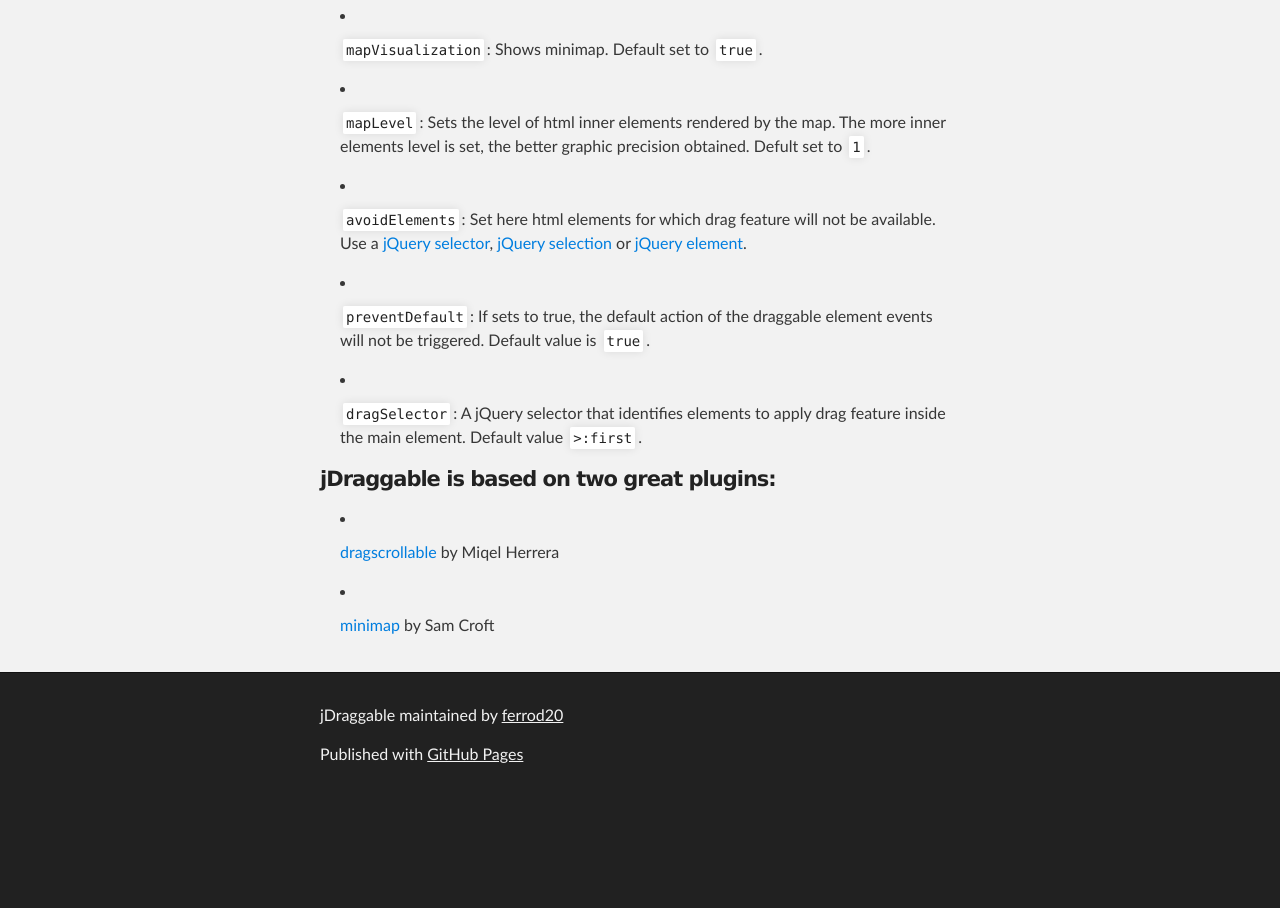
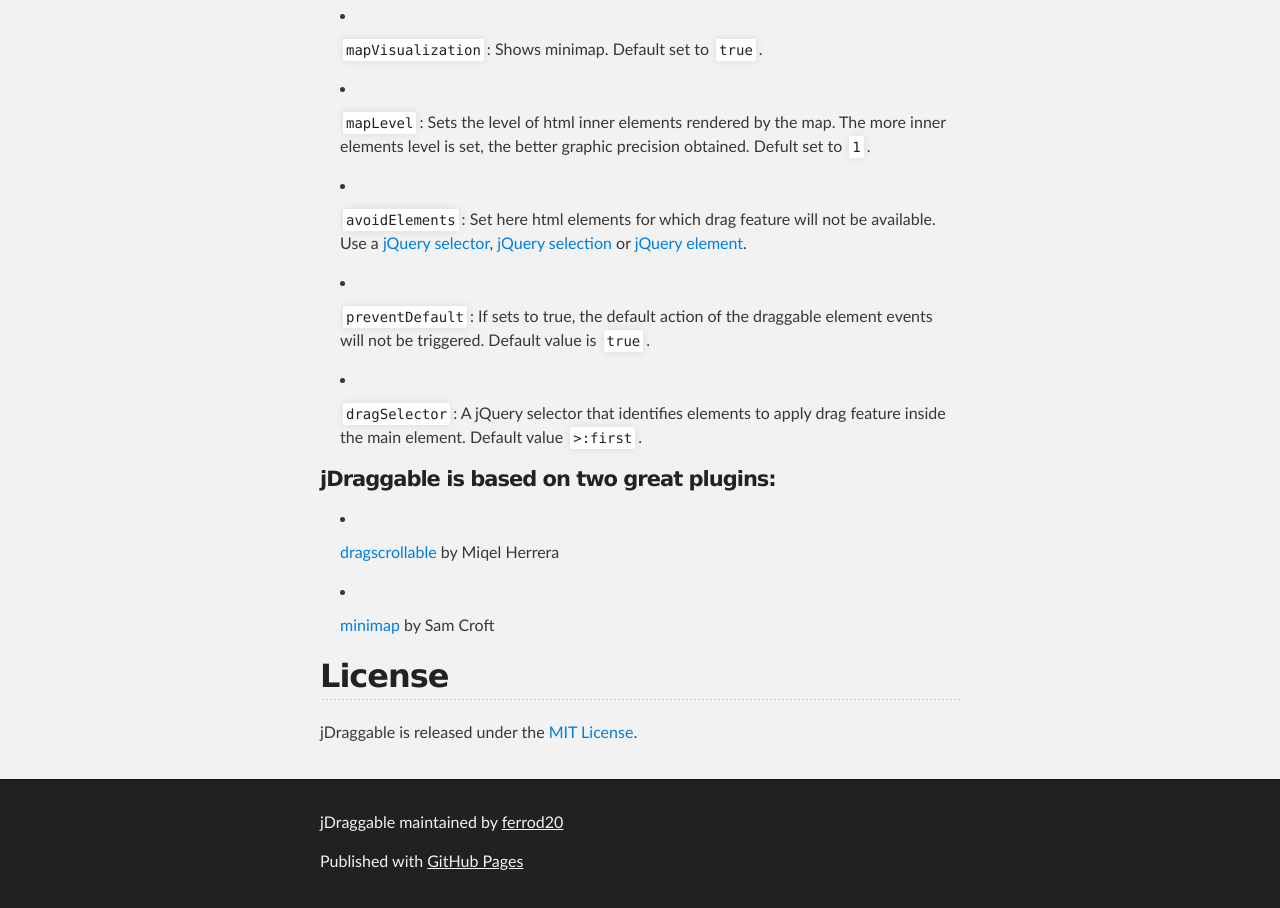
Before and after one commit to ferrod20/jDraggable, a plain HTML site: page index.html in a window 1280 px wide. Shown: the part 1388-2296 px from the top of the page. Before the commit the page ends 2189 px from the top, so only its background shows below. Drawn offline with Linux system fonts and the light colour scheme.

```diff
--- a/index.html
+++ b/index.html
@@ -96,7 +96,10 @@
 <ul>
 <li><p><a href="http://hitconsultants.com/dragscroll_scrollsync/scrollpane.html">dragscrollable</a> by Miqel Herrera</p></li>
 <li><p><a href="https://github.com/samcroft/mini-map">minimap</a> by Sam Croft</p></li>
-</ul>
+</ul><h2>
+<a name="license" class="anchor" href="#license"><span class="octicon octicon-link"></span></a>License</h2>
+
+<p>jDraggable is released under the <a href="http://opensource.org/licenses/MIT">MIT License</a>.</p>
       </section>
     </div>
 
```
Also changed, not shown: params.json (+1 -1 lines).
